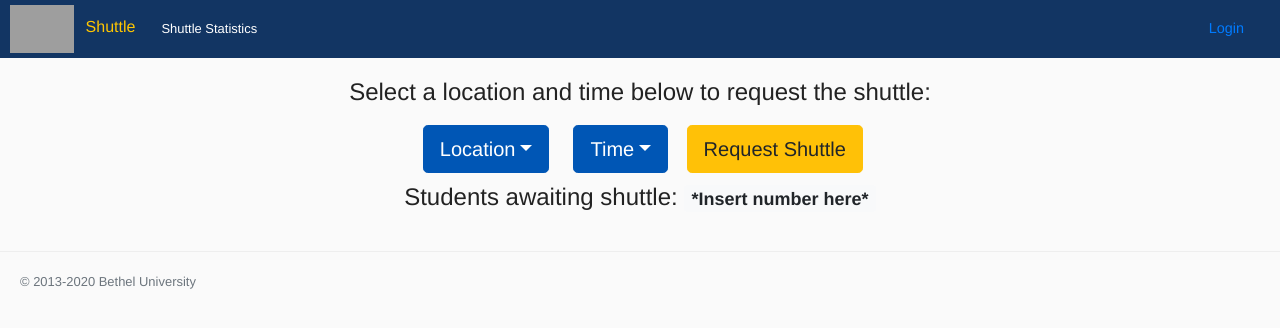
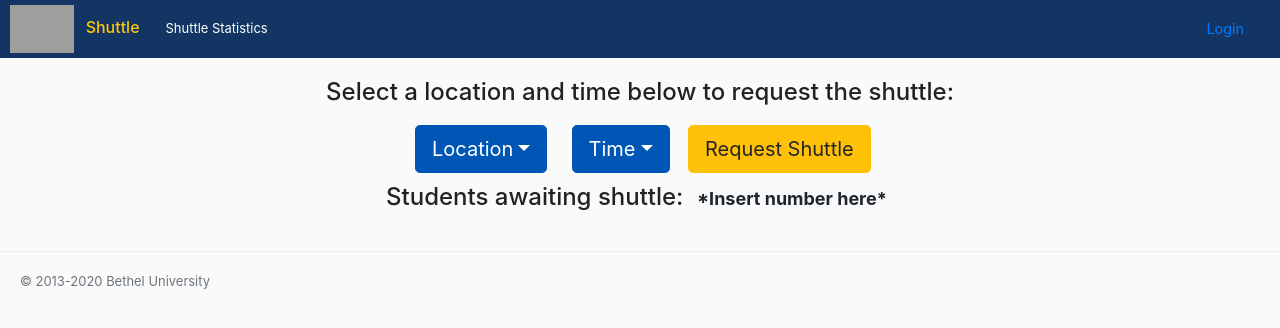
Before and after one commit to betheluniversity/shuttle, a Python web app: template shuttle/templates/schedules/request_shuttle.html in a window 1280 px wide. Shown: the top 328 px of the page. Run offline with Jinja, Linux system fonts and the light colour scheme; the template is opened without the code that fills it: most values are stand-ins (such as "Sample title", 1, 10 or a date in 2020); some libraries are stand-ins or nearby versions; grey boxes are pictures that could not be loaded.

Commit message:
Update Font Family to be On Brand

```diff
--- a/shuttle/static/assets/css/shuttle.css
+++ b/shuttle/static/assets/css/shuttle.css
@@ -13,7 +13,7 @@ body {
     padding: 0;
     margin: 0;
     font-size: 0.9em;
-    font-family: "Helvetica Neue", Helvetica, Roboto, Arial, sans-serif;
+    font-family: font-family: -apple-system, BlinkMacSystemFont, �Segoe UI�, �Roboto�, �Oxygen�, �Ubuntu�, �Cantarell�, �Fira Sans�, �Droid Sans�, �Helvetica Neue�, sans-serif;;
     font-weight: normal;
     font-style: normal;
     line-height: 1.5;
```
